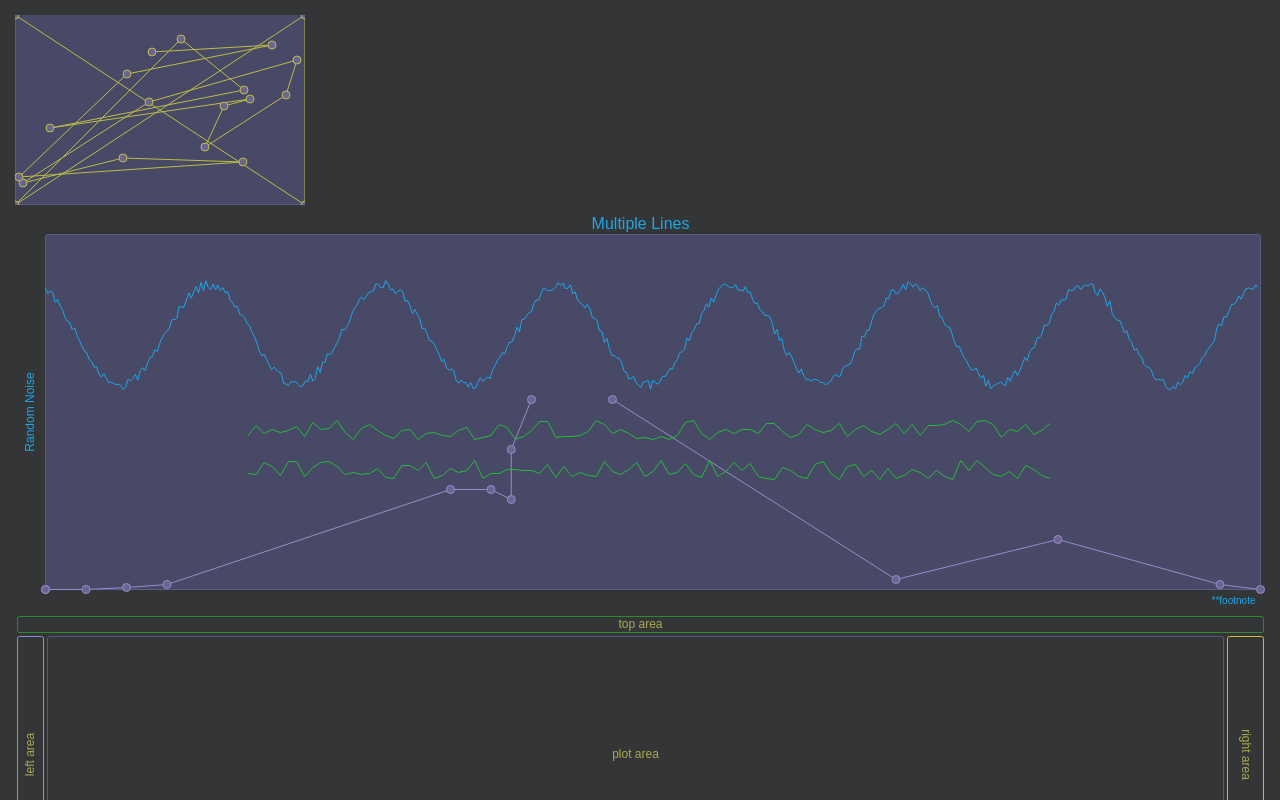
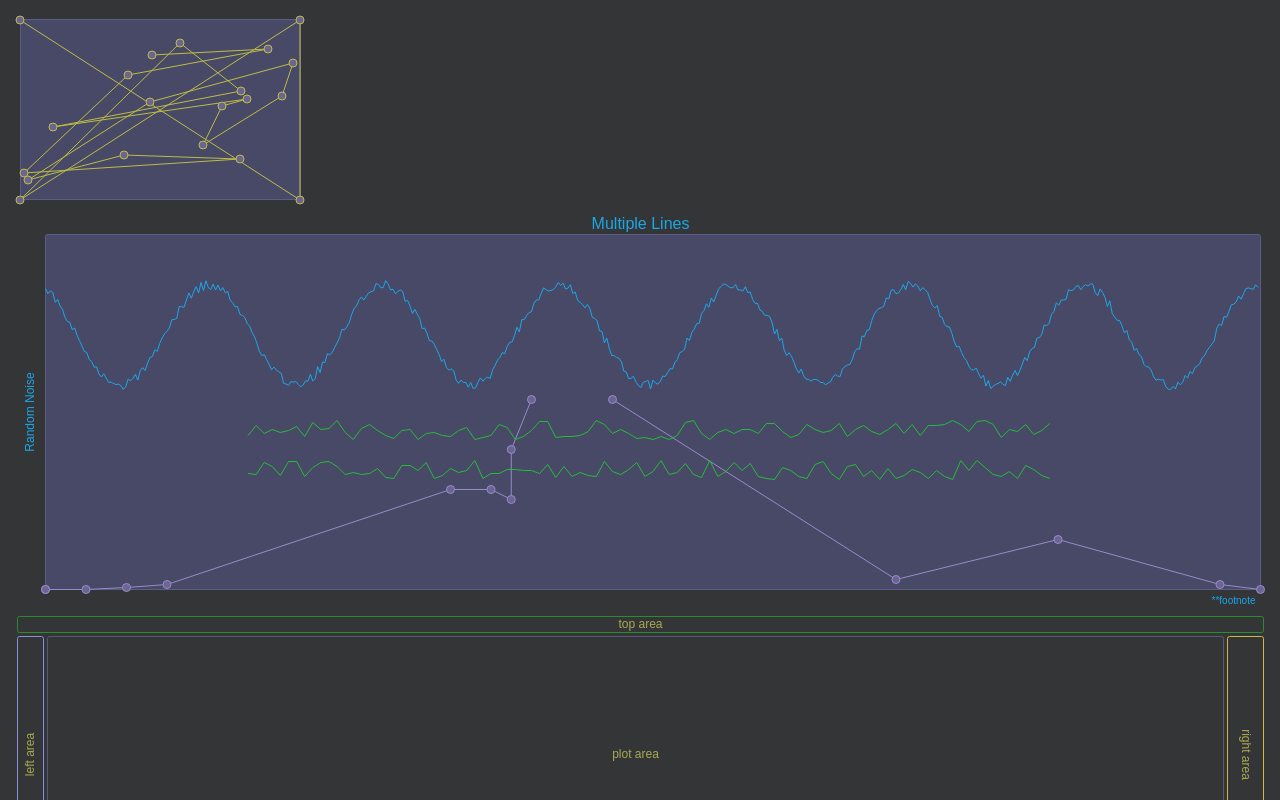
Before and after one commit to jkristia/d3-plot, an Angular app: page / in a window 1280 px wide. Built offline with nearby package versions, Linux system fonts and the light colour scheme.

Commit message:
add margin

```diff
--- a/src/components/transition-line/transition-line.component.ts
+++ b/src/components/transition-line/transition-line.component.ts
@@ -21,6 +21,7 @@ export class TransitionLineComponent {
 		private _elm: ElementRef
 	) {
 		this.plot = new Plot(null, {
+			margin: { left: 5, top: 5, right: 5, bottom: 5},
 			plots: [
 				new Frame(),
 				new TransitionLineDemo({ cssClasses: ['custom-a'] }),
--- a/src/plot/plot.ts
+++ b/src/plot/plot.ts
@@ -1,5 +1,5 @@
 import * as d3 from 'd3';
-import { IPlot, D3Selection, IPlotOptions, Areas, ValueFunc } from "./plot.interface";
+import { IPlot, D3Selection, IPlotOptions, Areas, ValueFunc, Margin } from "./plot.interface";
 import { PlotTypeBase } from "./plot-types/plottype";
 import { Util } from './util';
 import { Rect } from "./rect";
@@ -9,7 +9,7 @@ import { Rect } from "./rect";
 export class Plot implements IPlot {
 
     private _root!: D3Selection;
-    private _margin = { left: 0, top: 0, right: 0, bottom: 0 };
+    private _margin: Margin = { left: 0, top: 0, right: 0, bottom: 0 };
     private _size: { width: number, height: number } = { width: 0, height: 0 };
     private _plots: PlotTypeBase[] = [];
     private _initialized = false;
@@ -61,6 +61,7 @@ export class Plot implements IPlot {
             d3.select(_rootElm).append(() => this._root.node())
         }
         this._areas = _options?.areas || this._areas;
+        this._margin = _options?.margin || this._margin;
     }
     public attach(rootElm: HTMLElement) {
         if (this._rootElm) {
```
Also changed, not shown: src/plot/plot.interface.ts (+7 -0 lines), 1 other file (tests, documents, lock files or other folders).
